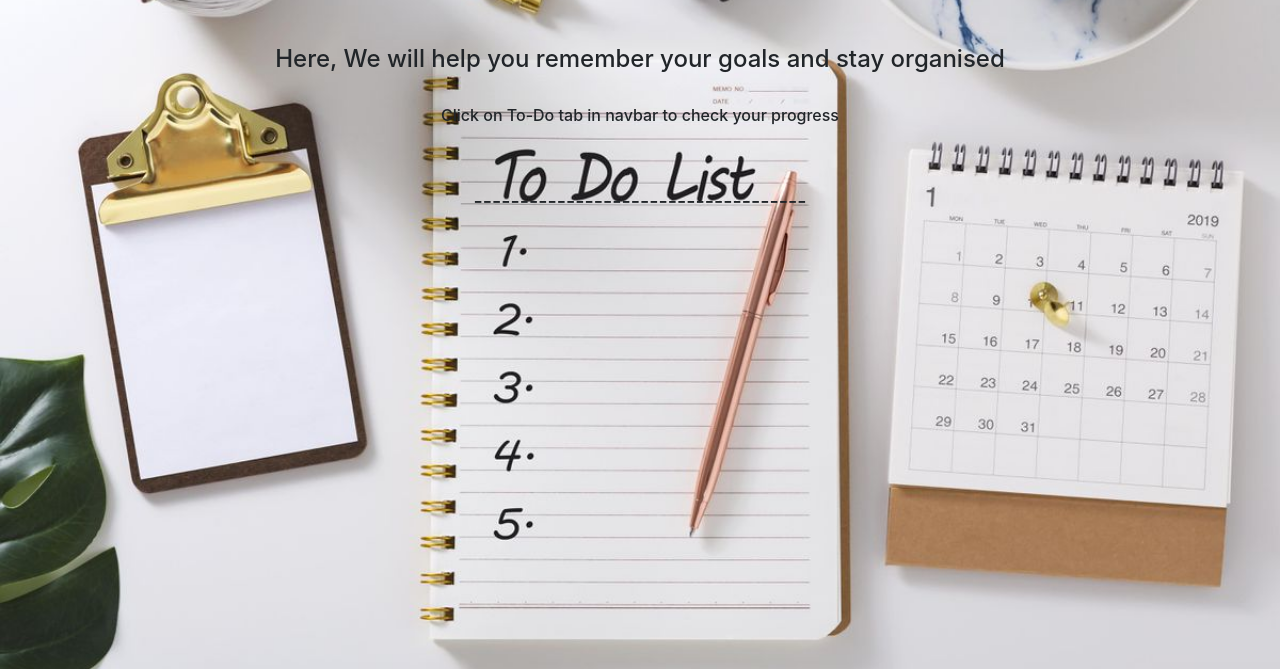
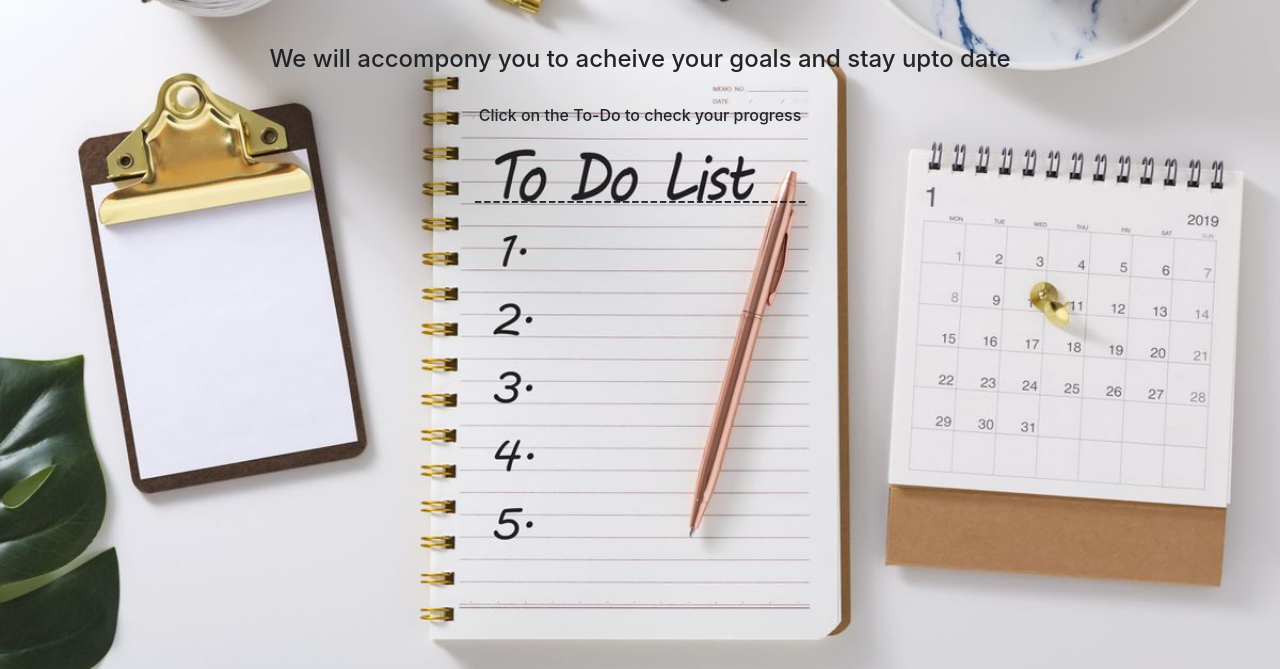
Before and after one commit to MohammedRohan/Todo-List, a plain HTML site: page home.html in a window 1280 px wide. Shown: the part 131-800 px from the top of the page. Drawn offline with nearby package versions, Linux system fonts and the light colour scheme.

Commit message:
Update home.html

```diff
--- a/home.html
+++ b/home.html
@@ -48,11 +48,11 @@
         <br>
         <p>
             <h4>
-                Here, We will help you remember your goals and stay organised
+               We will accompony you to acheive your goals and stay upto date
             </h4>
             <br>
             <h6>
-                Click on To-Do tab in navbar to check your progress
+                Click on the  To-Do to check your progress
             </h6>
         </p>
     </div>
```
